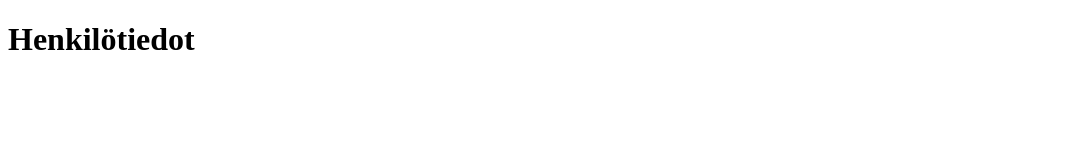
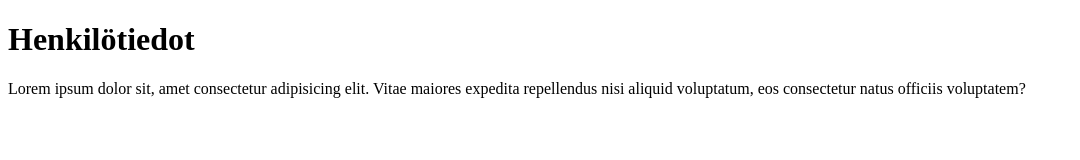
Before and after one commit to TopiS-TAI/test-git, a plain HTML site: page henkilo.html in a window 1280 px wide. Shown: the whole page, without its empty margins (0-1080 px from the left). Drawn offline with Linux system fonts and the light colour scheme.

Commit message:
Sisältö lisätty

```diff
--- a/henkilo.html
+++ b/henkilo.html
@@ -7,5 +7,6 @@
 </head>
 <body>
     <h1>Henkilötiedot</h1>
+    <p>Lorem ipsum dolor sit, amet consectetur adipisicing elit. Vitae maiores expedita repellendus nisi aliquid voluptatum, eos consectetur natus officiis voluptatem?</p>
 </body>
 </html>
```
